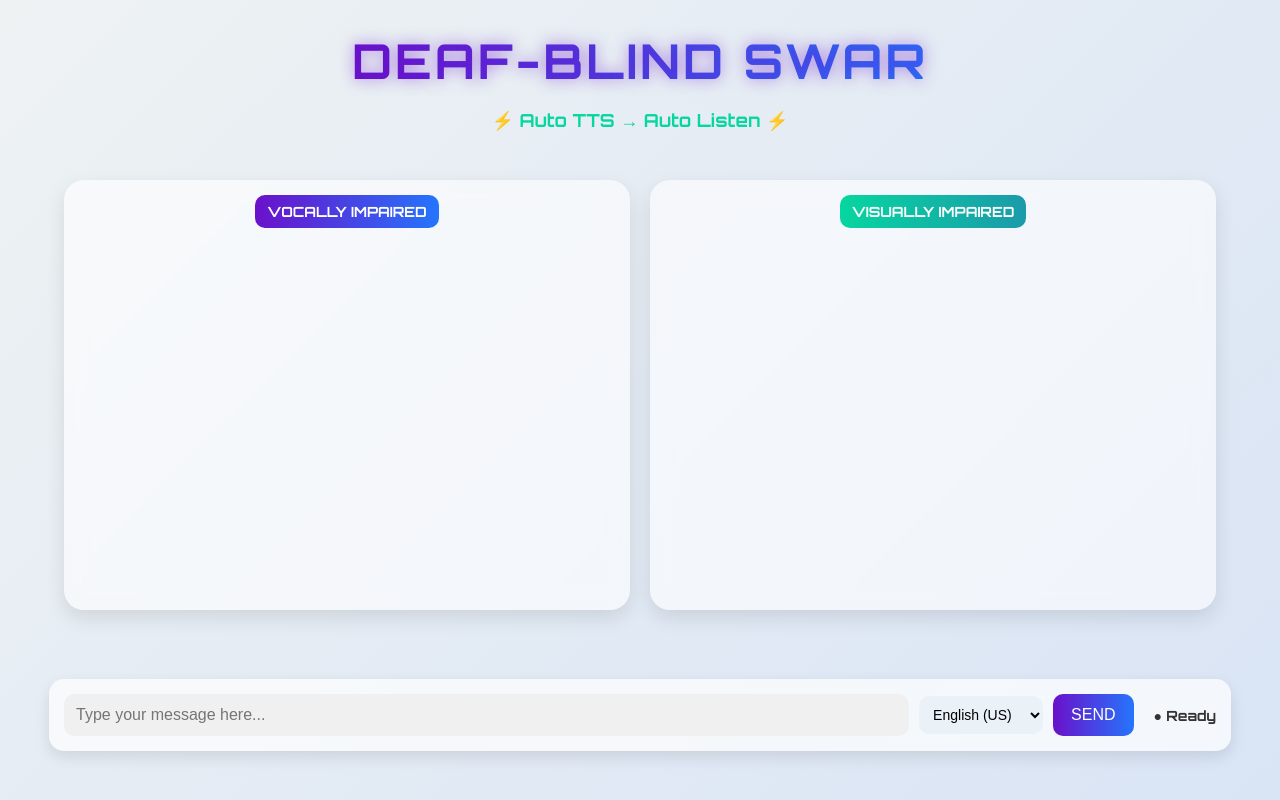
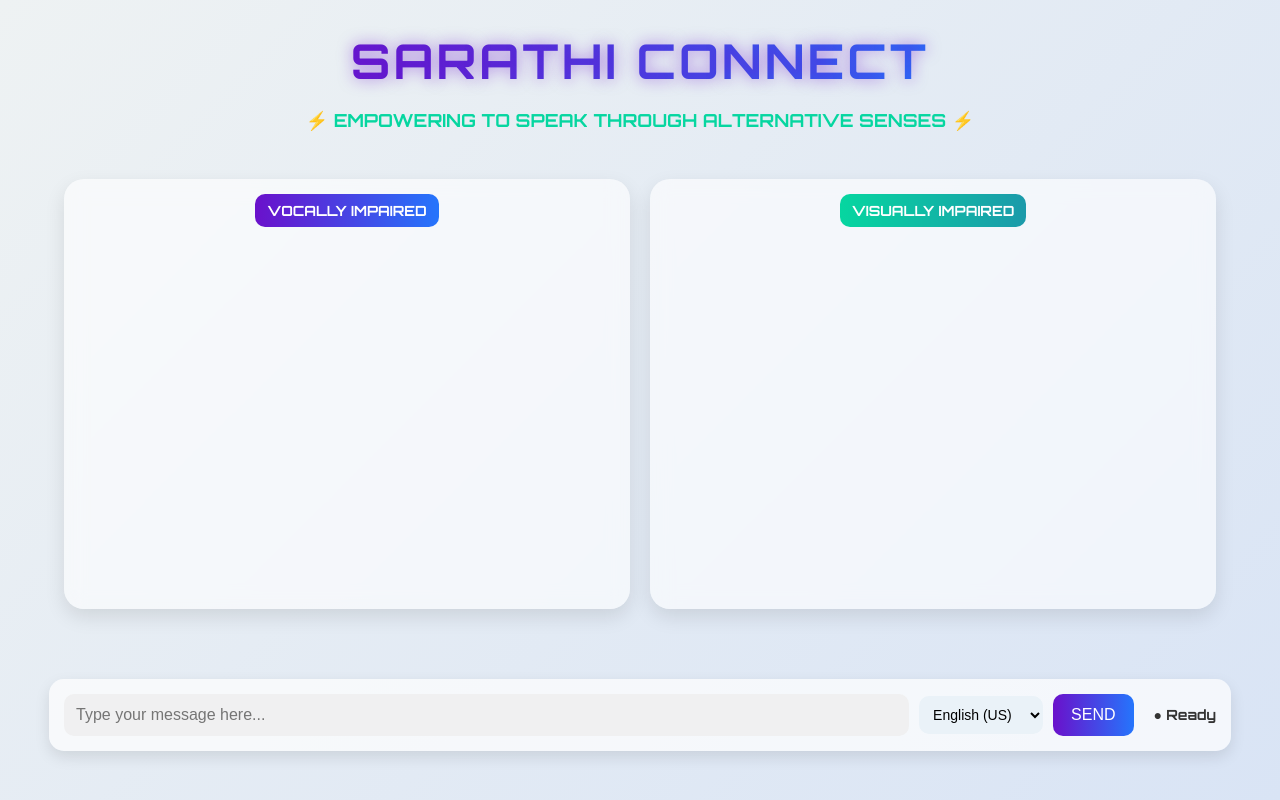
Before and after one commit to sachinburnwal22/DeafBlind, a plain HTML site: page index.html in a window 1280 px wide. Drawn offline with Linux system fonts and the light colour scheme.

Commit message:
Corrected name 2

```diff
--- a/index.html
+++ b/index.html
@@ -171,8 +171,8 @@
   </head>
   <body>
     <div class="header">
-      <h1>DEAF-BLIND SWAR</h1>
-      <p>⚡ Auto TTS → Auto Listen ⚡</p>
+      <h1>SARATHI CONNECT</h1>
+      <p>⚡ EMPOWERING TO SPEAK THROUGH ALTERNATIVE SENSES ⚡</p>
     </div>
 
     <div class="chatContainer">
```
